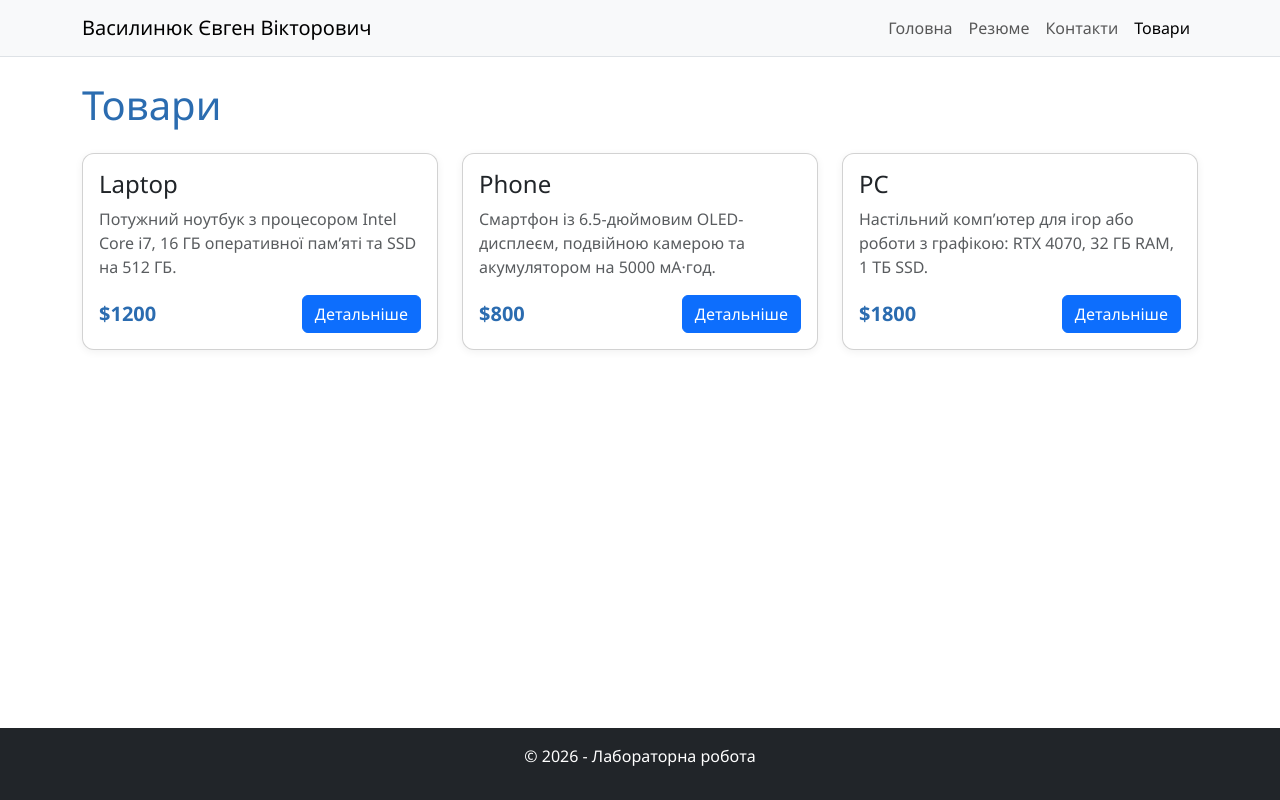
After one commit to yevhen-vasylyniuk/flask-app-lab, a Flask app: page /products/ in a window 1280 px wide. The commit adds this page. Run offline with Flask 3, Linux system fonts and the light colour scheme.

Commit message:
Add products blueprint

```diff
--- a/app/__init__.py
+++ b/app/__init__.py
@@ -7,3 +7,6 @@ from . import views
 
 from .users import user_bp
 app.register_blueprint(user_bp)
+
+from .products import products_bp
+app.register_blueprint(products_bp)
--- /dev/null
+++ b/app/products/templates/products/products.html
@@ -0,0 +1,24 @@
+{% extends "base.html" %}
+
+{% block content %}
+<section>
+  <h1 class="mb-4">Товари</h1>
+  <div class="row g-4">
+    {% for product in products %}
+      <div class="col-sm-6 col-lg-4">
+        <article class="card h-100 product-card">
+          <div class="card-body d-flex flex-column">
+            <h2 class="card-title h4">{{ product.name }}</h2>
+            <p class="card-text text-muted">{{ product.content }}</p>
+            <div class="mt-auto d-flex justify-content-between align-items-center">
+              <span class="product-price">${{ product.price }}</span>
+              <a class="btn btn-primary"
+                 href="{{ url_for('products.detail_product', id=product.id) }}">Детальніше</a>
+            </div>
+          </div>
+        </article>
+      </div>
+    {% endfor %}
+  </div>
+</section>
+{% endblock %}
--- /dev/null
+++ b/app/products/views.py
@@ -0,0 +1,36 @@
+from flask import render_template, abort
+from . import products_bp
+
+products = [
+    {
+        "id": 1,
+        "name": "Laptop",
+        "price": 1200,
+        "content": "Потужний ноутбук з процесором Intel Core i7, 16 ГБ оперативної пам’яті та SSD на 512 ГБ."
+    },
+    {
+        "id": 2,
+        "name": "Phone",
+        "price": 800,
+        "content": "Смартфон із 6.5-дюймовим OLED-дисплеєм, подвійною камерою та акумулятором на 5000 мА·год."
+    },
+    {
+        "id": 3,
+        "name": "PC",
+        "price": 1800,
+        "content": "Настільний комп’ютер для ігор або роботи з графікою: RTX 4070, 32 ГБ RAM, 1 ТБ SSD."
+    }
+]
+
+
+@products_bp.route("/")
+def get_products():
+    return render_template("products.html", title="Товари", products=products)
+
+
+@products_bp.route("/<int:id>")
+def detail_product(id):
+    product = next((p for p in products if p["id"] == id), None)
+    if product is None:
+        abort(404)
+    return render_template("detail_product.html", title=product["name"], product=product)
--- a/app/static/css/styles.css
+++ b/app/static/css/styles.css
@@ -66,6 +66,24 @@ section {
   font-weight: 600;
 }
 
+/* Товари (блюпринт products) */
+.product-card {
+  border-radius: 0.75rem;
+  box-shadow: 0 2px 8px rgba(0, 0, 0, 0.06);
+  transition: transform 0.15s, box-shadow 0.15s;
+}
+
+.product-card:hover {
+  transform: translateY(-3px);
+  box-shadow: 0 6px 16px rgba(0, 0, 0, 0.1);
+}
+
+.product-price {
+  color: var(--accent);
+  font-weight: 700;
+  font-size: 1.25rem;
+}
+
 @media (max-width: 576px) {
   h1 { font-size: 1.8rem; }
   .nav-pills { flex-wrap: wrap; }
--- a/app/templates/navbar.html
+++ b/app/templates/navbar.html
@@ -20,6 +20,10 @@
           <a class="nav-link {% if request.endpoint == 'contacts' %}active{% endif %}"
              href="{{ url_for('contacts') }}">Контакти</a>
         </li>
+        <li class="nav-item">
+          <a class="nav-link {% if request.blueprint == 'products' %}active{% endif %}"
+             href="{{ url_for('products.get_products') }}">Товари</a>
+        </li>
       </ul>
     </div>
   </div>
```
Also changed, not shown: app/products/__init__.py (added, +9 -0 lines), app/products/templates/products/detail_product.html (added, +15 -0 lines).
